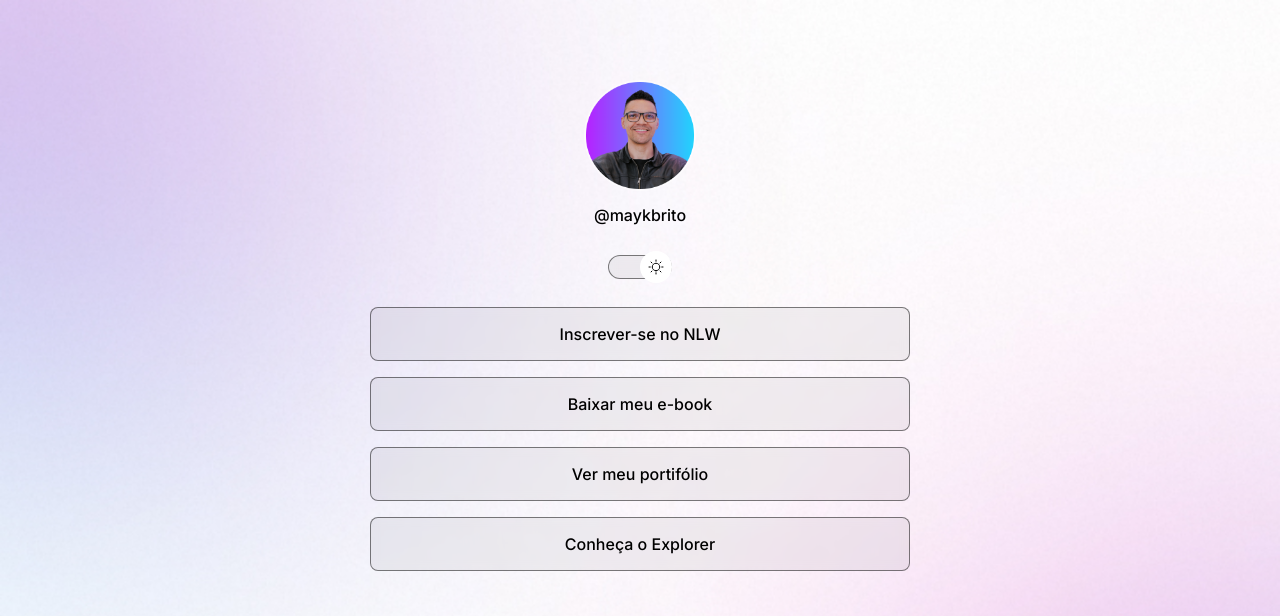
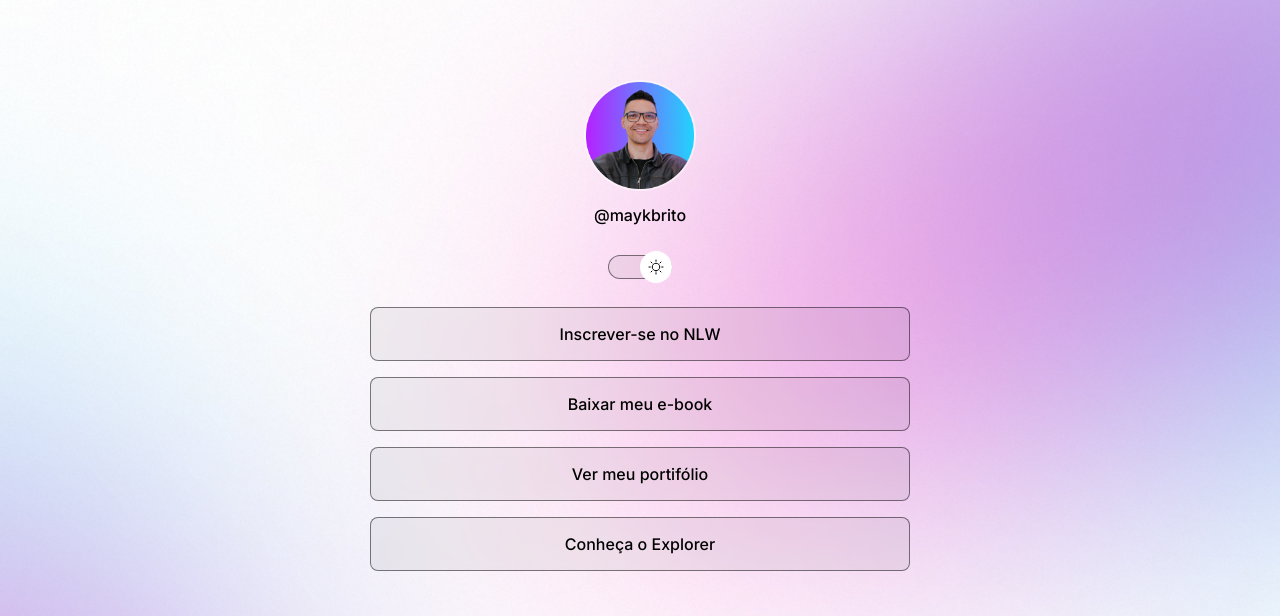
Before and after one commit to PedroN29/Projeto-Devlinks, a plain HTML site: page index.html in a window 1280 px wide. Shown: the top 616 px of the page. Drawn offline with nearby package versions, Linux system fonts and the light colour scheme.

Commit message:
adicionei media query e alterei altura do body

```diff
--- a/style.css
+++ b/style.css
@@ -27,6 +27,7 @@ body{
 /*shorthand de background(color, image, repeat, position, size)*/
 
   background: var(--bg-url) no-repeat top center/cover;
+  height: 100vh;
 }
 
 body * {
@@ -146,3 +147,12 @@ footer {
   text-align: center;
   font-size: 14px;
 }
+
+@media(min-width: 700px) {
+  :root {
+    --bg-url: url(./assets/Background-dark.jpg);
+  }
+  .light {
+    --bg-url: url(./assets/Background-light.jpg);
+  }
+}
```
Also changed, not shown: assets/Background-dark.jpg (added), assets/Background-light.jpg (added).
